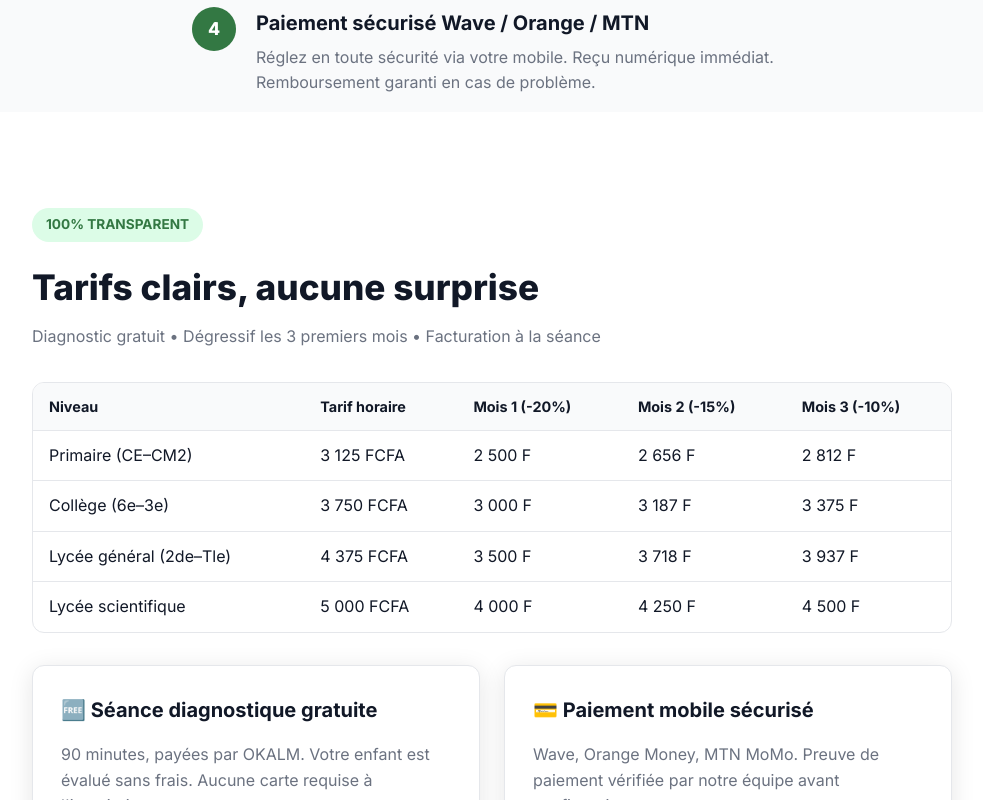
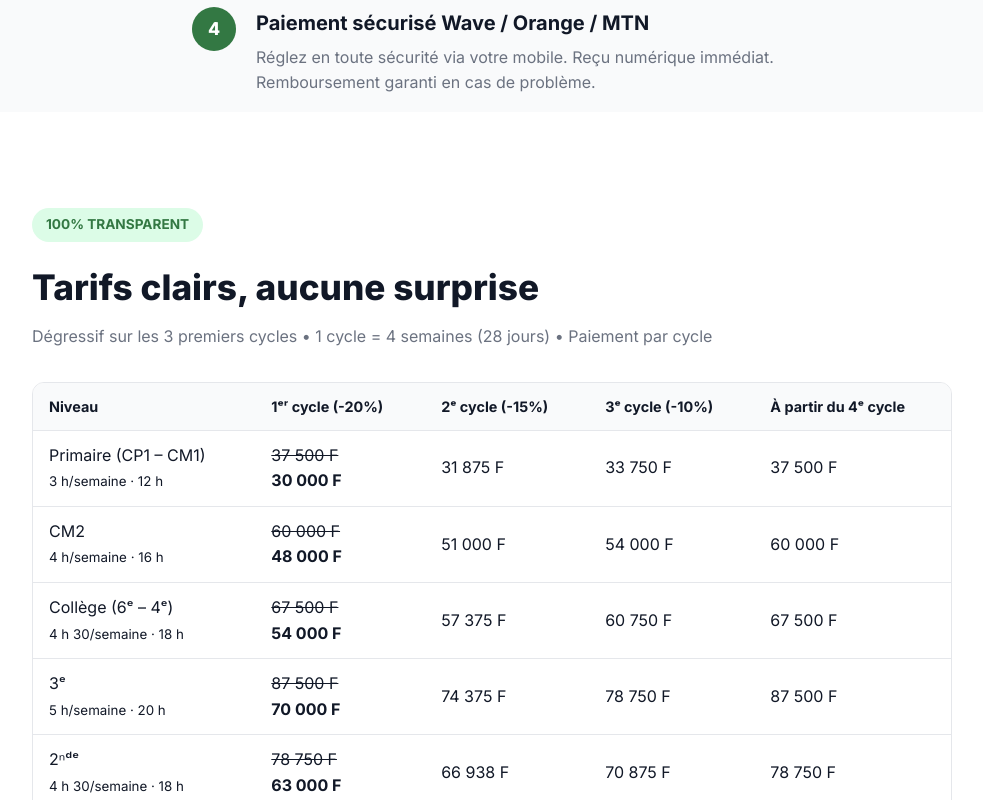
Before and after one commit to youssoufcoulubaly1-debug/okalm-website, a website: page public/index.html in a window 1280 px wide. Shown: the part 2000-2800 px from the top of the page, without its empty margins (148-1131 px from the left). Drawn offline with Linux system fonts and the light colour scheme.

Commit message:
fix(site): tarifs par cycle avec prix barre, retrait de la promesse de diagnostic gratuit, grille des niveaux corrigee

```diff
--- a/public/index.html
+++ b/public/index.html
@@ -4,7 +4,7 @@
   <meta charset="UTF-8" />
   <meta name="viewport" content="width=device-width, initial-scale=1.0" />
   <title>OKALM — Soutien Scolaire à Domicile | Abidjan, Côte d'Ivoire</title>
-  <meta name="description" content="Profs vérifiés. Cours chez vous. Résultats prouvés. Soutien scolaire à domicile à Abidjan avec OKALM. Première séance diagnostique gratuite." />
+  <meta name="description" content="Profs vérifiés. Cours chez vous. Résultats prouvés. Soutien scolaire à domicile à Abidjan avec OKALM. De 30 000 F le premier cycle, tout inclus." />
   <meta property="og:title" content="OKALM — Soutien Scolaire à Domicile" />
   <meta property="og:description" content="Profs vérifiés. Cours chez vous. Résultats prouvés." />
   <meta property="og:image" content="https://okalm.ci/assets/og-image.png" />
@@ -40,7 +40,7 @@
 <!-- Marquee -->
 <div class="marquee-wrap" aria-hidden="true">
   <div class="marquee">
-    <span>🎉 Première séance diagnostique gratuite (90 min)</span>
+    <span>📅 1 cycle = 4 semaines (28 jours)</span>
     <span>•</span>
     <span>Professeur assigné sous 48-72h</span>
     <span>•</span>
@@ -48,7 +48,7 @@
     <span>•</span>
     <span>Offre de Lancement -20%</span>
     <span>•</span>
-    <span>🎉 Première séance diagnostique gratuite (90 min)</span>
+    <span>📅 1 cycle = 4 semaines (28 jours)</span>
     <span>•</span>
     <span>Professeur assigné sous 48-72h</span>
     <span>•</span>
@@ -133,8 +133,8 @@
       <div class="step">
         <div class="step__num">1</div>
         <div class="step__content">
-          <h3>Séance diagnostique gratuite (90 min)</h3>
-          <p class="text-muted">Un Kalmeur vient chez vous évaluer le niveau de votre enfant. Gratuit, payé par OKALM, sans engagement de suite.</p>
+          <h3>Bilan pédagogique initial (90 min)</h3>
+          <p class="text-muted">Un Kalmeur vient chez vous évaluer le niveau de votre enfant et vous remet un plan de travail adapté.</p>
         </div>
       </div>
       <div class="step">
@@ -167,32 +167,72 @@
   <div class="container">
     <div class="badge badge--green mb-3">100% TRANSPARENT</div>
     <h2 class="mb-2">Tarifs clairs, aucune surprise</h2>
-    <p class="text-muted mb-4">Diagnostic gratuit • Dégressif les 3 premiers mois • Facturation à la séance</p>
+    <p class="text-muted mb-4">Dégressif sur les 3 premiers cycles • 1 cycle = 4 semaines (28 jours) • Paiement par cycle</p>
 
     <div class="table-wrap mb-4">
       <table>
         <thead>
           <tr>
             <th>Niveau</th>
-            <th>Tarif horaire</th>
-            <th>Mois 1 (-20%)</th>
-            <th>Mois 2 (-15%)</th>
-            <th>Mois 3 (-10%)</th>
+            <th>1ᵉʳ cycle (-20%)</th>
+            <th>2ᵉ cycle (-15%)</th>
+            <th>3ᵉ cycle (-10%)</th>
+            <th>À partir du 4ᵉ cycle</th>
           </tr>
         </thead>
         <tbody>
-          <tr><td>Primaire (CE–CM2)</td><td>3 125 FCFA</td><td>2 500 F</td><td>2 656 F</td><td>2 812 F</td></tr>
-          <tr><td>Collège (6e–3e)</td><td>3 750 FCFA</td><td>3 000 F</td><td>3 187 F</td><td>3 375 F</td></tr>
-          <tr><td>Lycée général (2de–Tle)</td><td>4 375 FCFA</td><td>3 500 F</td><td>3 718 F</td><td>3 937 F</td></tr>
-          <tr><td>Lycée scientifique</td><td>5 000 FCFA</td><td>4 000 F</td><td>4 250 F</td><td>4 500 F</td></tr>
+          <tr>
+            <td>Primaire (CP1 – CM1)<br><small>3 h/semaine · 12 h</small></td>
+            <td><s>37 500 F</s><br><strong>30 000 F</strong></td>
+            <td>31 875 F</td>
+            <td>33 750 F</td>
+            <td>37 500 F</td>
+          </tr>
+          <tr>
+            <td>CM2<br><small>4 h/semaine · 16 h</small></td>
+            <td><s>60 000 F</s><br><strong>48 000 F</strong></td>
+            <td>51 000 F</td>
+            <td>54 000 F</td>
+            <td>60 000 F</td>
+          </tr>
+          <tr>
+            <td>Collège (6ᵉ – 4ᵉ)<br><small>4 h 30/semaine · 18 h</small></td>
+            <td><s>67 500 F</s><br><strong>54 000 F</strong></td>
+            <td>57 375 F</td>
+            <td>60 750 F</td>
+            <td>67 500 F</td>
+          </tr>
+          <tr>
+            <td>3ᵉ<br><small>5 h/semaine · 20 h</small></td>
+            <td><s>87 500 F</s><br><strong>70 000 F</strong></td>
+            <td>74 375 F</td>
+            <td>78 750 F</td>
+            <td>87 500 F</td>
+          </tr>
+          <tr>
+            <td>2ⁿᵈᵉ<br><small>4 h 30/semaine · 18 h</small></td>
+            <td><s>78 750 F</s><br><strong>63 000 F</strong></td>
+            <td>66 938 F</td>
+            <td>70 875 F</td>
+            <td>78 750 F</td>
+          </tr>
+          <tr>
+            <td>1ʳᵉ – Terminale<br><small>5 h/semaine · 20 h</small></td>
+            <td><s>100 000 F</s><br><strong>80 000 F</strong></td>
+            <td>85 000 F</td>
+            <td>90 000 F</td>
+            <td>100 000 F</td>
+          </tr>
         </tbody>
       </table>
     </div>
 
+    <p class="text-muted mb-4" style="font-size:.9rem">Prix en FCFA, tout compris, pour un cycle de 4 semaines. Le volume indiqué est celui recommandé pour chaque niveau ; il est ajustable. Aucun frais d'inscription, aucun frais caché.</p>
+
     <div class="grid grid--2">
       <div class="card">
-        <h3>🆓 Séance diagnostique gratuite</h3>
-        <p class="text-muted mt-2">90 minutes, payées par OKALM. Votre enfant est évalué sans frais. Aucune carte requise à l'inscription.</p>
+        <h3>📅 Un cycle = 4 semaines, 28 jours</h3>
+        <p class="text-muted mt-2">Le premier cycle est à -20 %, le deuxième à -15 %, le troisième à -10 %. À partir du quatrième cycle, vous payez le tarif normal. Aucun engagement de durée : vous restez libre d'arrêter à la fin de chaque cycle.</p>
       </div>
       <div class="card">
         <h3>💳 Paiement mobile sécurisé</h3>
```
Also changed, not shown: public/devenir-prof.html (+4 -4 lines), public/support.html (+4 -4 lines).
